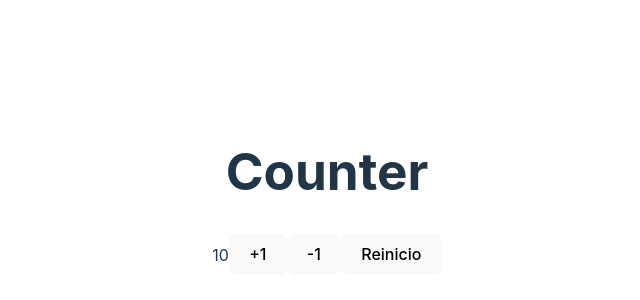
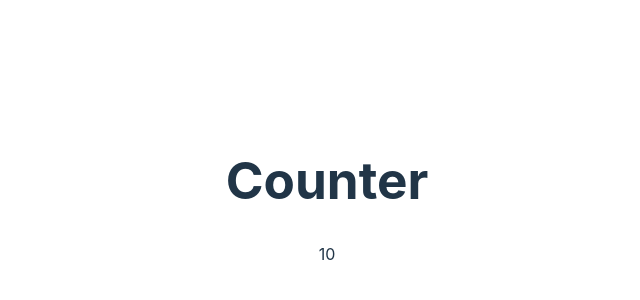
Before and after one commit to JeanGargano/Estructura-de-datos-y-algoritmos-2, a React (Vite) app: page / in a window 1280 px wide. Shown: the part 208-508 px from the top of the page, without its empty margins (313-953 px from the left). Built offline with nearby package versions, Linux system fonts and the light colour scheme.

Commit message:
Primer Commit

```diff
--- a/src/App.jsx
+++ /dev/null
@@ -1,34 +0,0 @@
-import { useState } from 'react'
-import reactLogo from './assets/react.svg'
-import viteLogo from '/vite.svg'
-import './App.css'
-
-const FirstApp = ({value}) => {
-
-  const [counter, setCounter] = useState(value)
-
-  const handleApp = () =>{
-    setCounter(counter + 1)
-  }
-
-  const restar = () =>{
-    setCounter(counter - 1)
-  }
-
-  const reiniciar = () =>{
-    setCounter(value)
-  }
-
-  return(
-    <>
-      <h1>Counter</h1>
-      <span>{counter}</span>
-      <button onClick={() => handleApp()}> +1 </button>
-      <button onClick={() => restar()}> -1 </button>
-      <button onClick={() => reiniciar()}> Reinicio </button>
-    </>
-  )
-
-}
-
-export default FirstApp
--- /dev/null
+++ b/src/FirstApp.jsx
@@ -0,0 +1,16 @@
+import './App.css'
+
+const FirstApp = () => {
+
+
+
+  return(
+    <>
+      <h1>Counter</h1>
+      <span>10</span>
+    </>
+  )
+
+}
+
+export default FirstApp
--- a/src/main.jsx
+++ b/src/main.jsx
@@ -1,6 +1,6 @@
 import { StrictMode } from 'react';
 import { createRoot } from 'react-dom/client';
-import FirstApp from './App.jsx';
+import FirstApp from './FirstApp.jsx';
 import './index.css';
 
 const value = 10;
```
